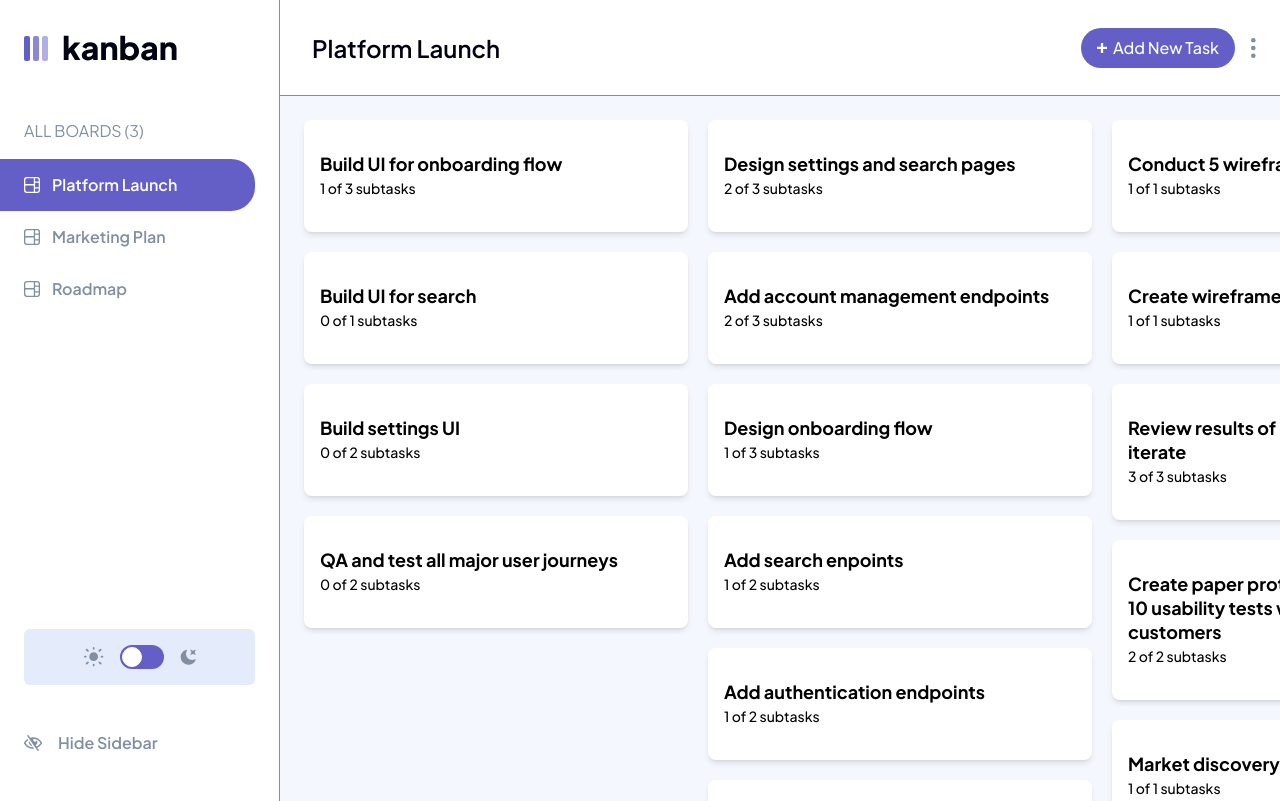
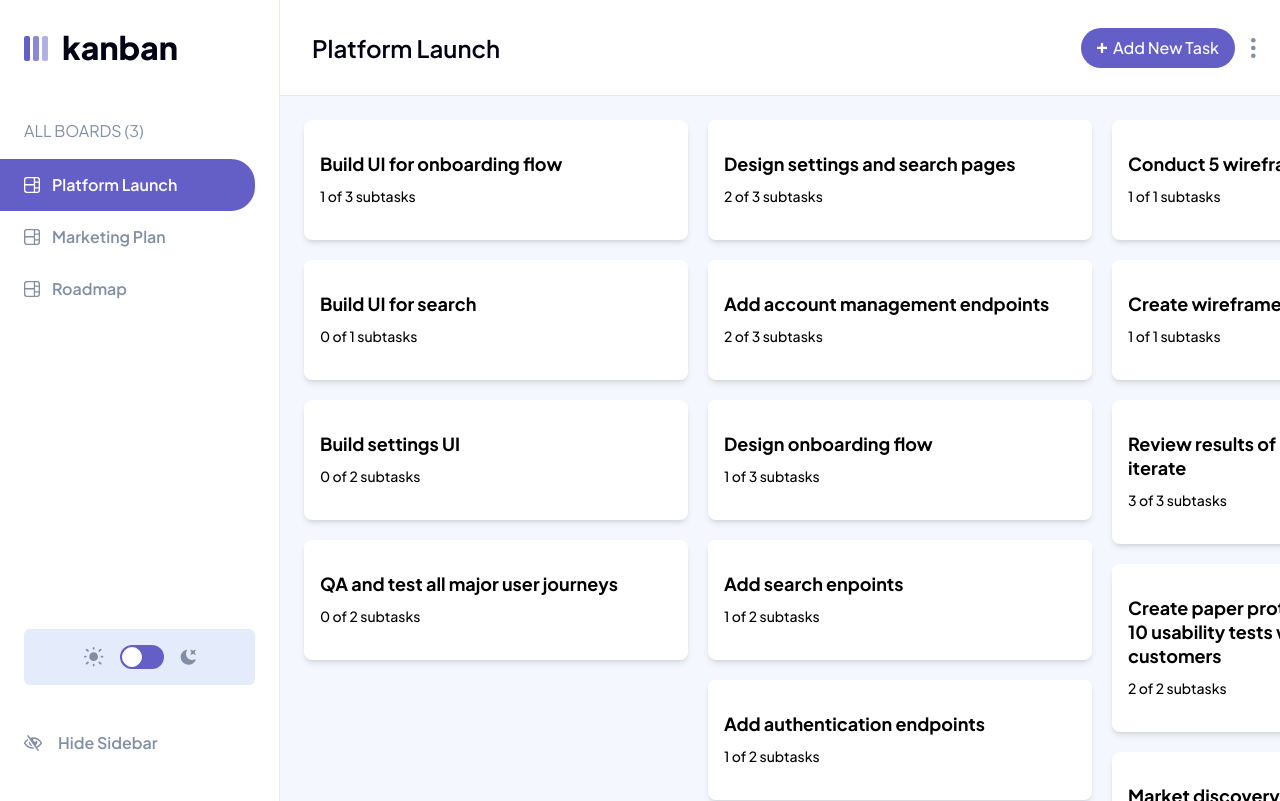
Before and after one commit to soewaiyanag/kanban-task-management-web-app, a Vue app: page / in a window 1280 px wide. Both pictures are taken after a click on the button 28 px from the left and 743 px from the top of the page. Built offline with nearby package versions, Linux system fonts and the light colour scheme.

Commit message:
Refactor component props and update border colors

```diff
--- a/src/components/Column.vue
+++ b/src/components/Column.vue
@@ -1,6 +1,6 @@
 <script setup>
 import Task from './Task.vue';
-defineProps(['tasks']);
+defineProps(['name', 'tasks']);
 </script>
 
 <template>
--- a/src/components/Columns.vue
+++ b/src/components/Columns.vue
@@ -11,7 +11,7 @@ const { currentBoard } = storeToRefs(useBoardStore());
         class="grid max-h-[calc(100vh-6rem+1px)] min-w-[calc(100vw-18rem)] max-w-[100vw] grid-flow-col justify-start gap-5 overflow-scroll p-6"
     >
         <Column
-            v-for="({ tasks }, index) in currentBoard.columns"
+            v-for="({ name, tasks }, index) in currentBoard.columns"
             :key="index"
             :tasks
         />
--- a/src/components/Nav.vue
+++ b/src/components/Nav.vue
@@ -10,10 +10,10 @@ const { boardNames, currentBoardIndex } = storeToRefs(useBoardStore());
 
 <template>
     <nav
-        class="flex min-h-24 items-stretch space-x-8 border-b border-battleship-grey bg-white px-6 dark:bg-charcoal"
+        class="flex min-h-24 items-stretch space-x-8 border-b border-alice-blue bg-white px-6 dark:border-outer-space dark:bg-charcoal"
     >
         <picture
-            class="flex md:min-w-64 md:border-r md:border-r-battleship-grey"
+            class="flex md:min-w-64 md:border-r md:border-r-alice-blue md:dark:border-r-outer-space"
         >
             <source
                 media="(min-width: 768px)"
--- a/src/components/Sidebar.vue
+++ b/src/components/Sidebar.vue
@@ -28,7 +28,7 @@ const handleTransitionEnd = () => {
         class="justify-content-center sticky top-[calc(100vh-6rem+1px)] min-h-[calc(100vh-6rem+1px)]"
     >
         <div
-            class="-mt-px flex min-h-full flex-col overflow-hidden border-r border-r-battleship-grey border-t-charcoal bg-white transition-all duration-300 dark:bg-charcoal"
+            class="-mt-px flex min-h-full flex-col overflow-hidden border-r border-r-alice-blue bg-white transition-all duration-300 dark:border-r-outer-space dark:bg-charcoal"
             :class="visible ? 'w-[17.5rem] px-6 opacity-100' : 'w-0 opacity-0'"
             @transitionend="handleTransitionEnd"
         >
--- a/src/components/Task.vue
+++ b/src/components/Task.vue
@@ -4,10 +4,10 @@ defineProps(['task']);
 
 <template>
     <div
-        class="w-full rounded-lg bg-white px-4 py-8 shadow-md dark:bg-gunmetal"
+        class="w-full rounded-lg bg-white px-4 py-8 shadow-md dark:bg-charcoal dark:text-white"
     >
         <h2 class="heading-l">{{ task.title }}</h2>
-        <span class="body-l"
+        <span class="body-l mt-2 block"
             >{{ task.subtasks.filter((t) => t.isCompleted).length }} of
             {{ task.subtasks.length }} subtasks</span
         >
```
